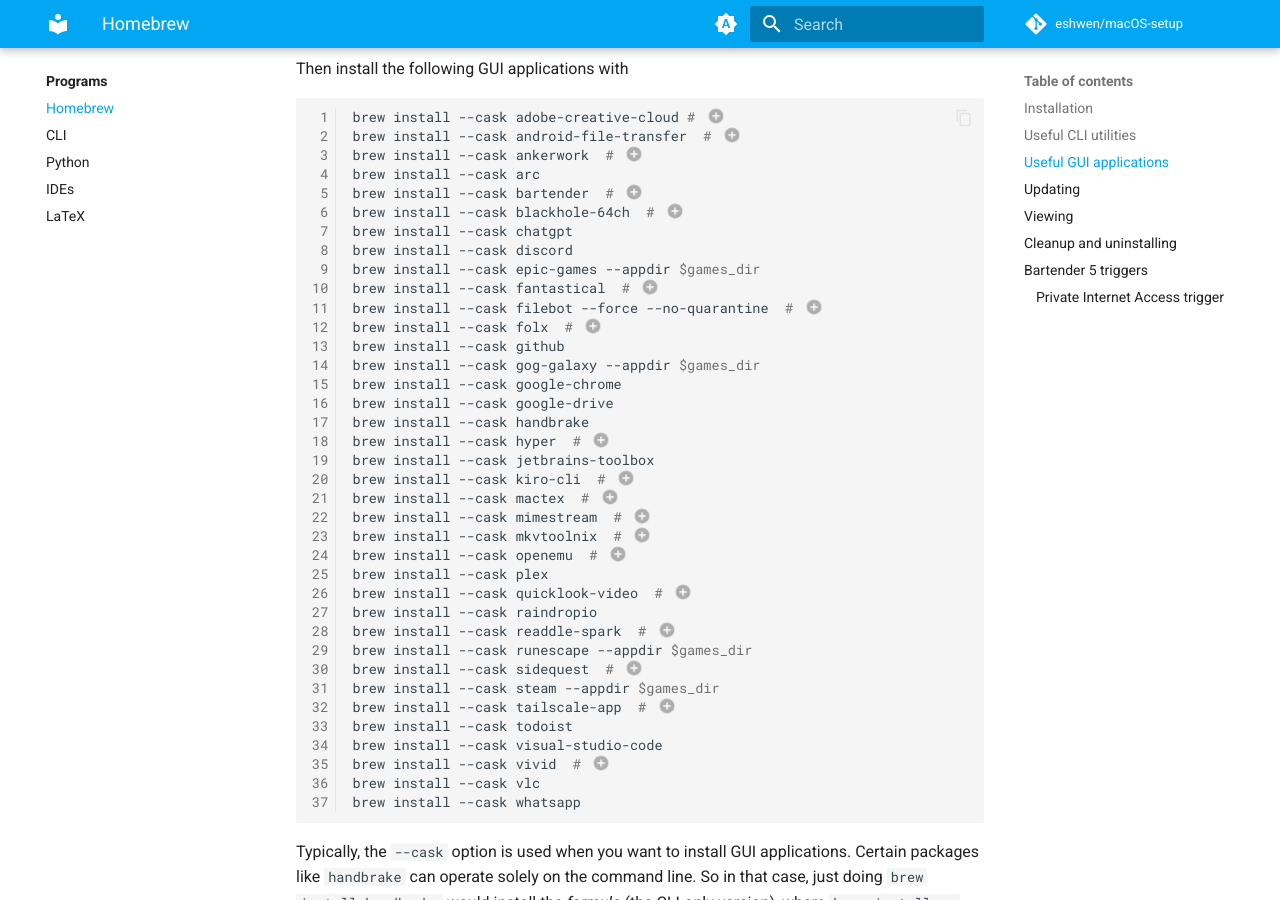
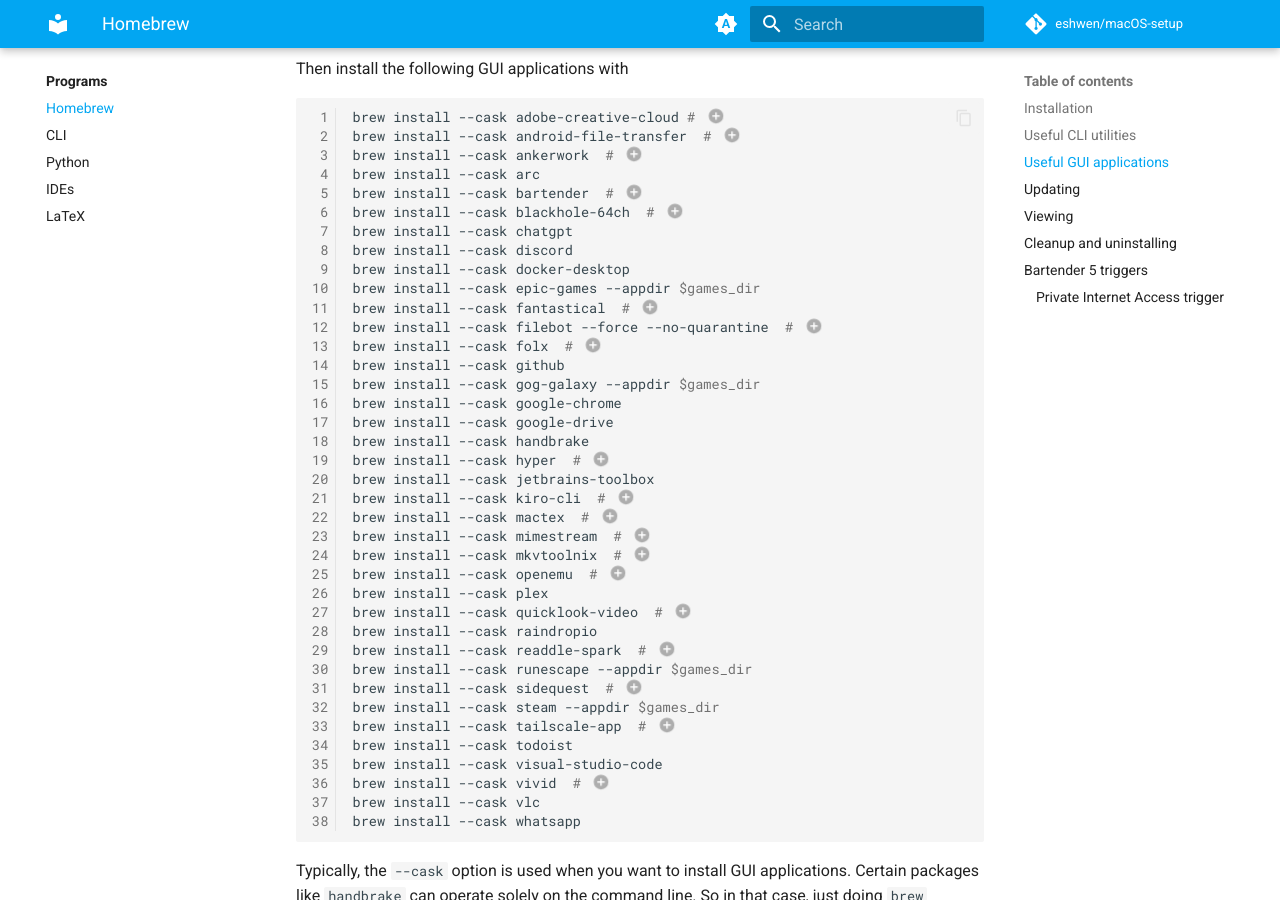
Before and after one commit to eshwen/macOS-setup, an MkDocs documentation site: the page built from docs/programs/homebrew.md, in a window 1280 px wide and 900 px high, scrolled down 923 px. Built offline with MkDocs 1.6.1 and Material for MkDocs 9.7.7, drawn with Linux system fonts in a browser that asks for light colours; comment, search, counter and statistics services are not loaded; the version menu is left out.

Commit message:
Add Docker Desktop

```diff
--- a/docs/programs/homebrew.md
+++ b/docs/programs/homebrew.md
@@ -56,6 +56,7 @@
 brew install --cask blackhole-64ch  # (5)
 brew install --cask chatgpt
 brew install --cask discord
+brew install --cask docker-desktop
 brew install --cask epic-games --appdir $games_dir
 brew install --cask fantastical  # (6)
 brew install --cask filebot --force --no-quarantine  # (7)
```
